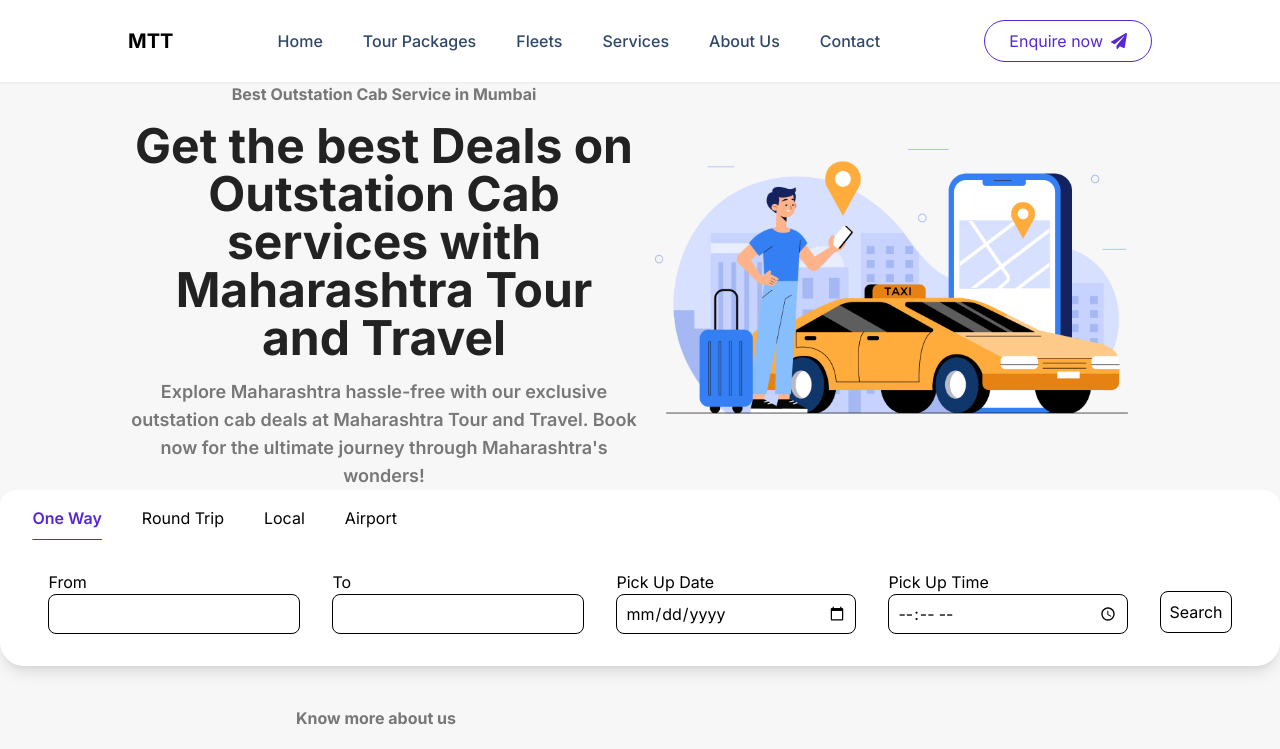
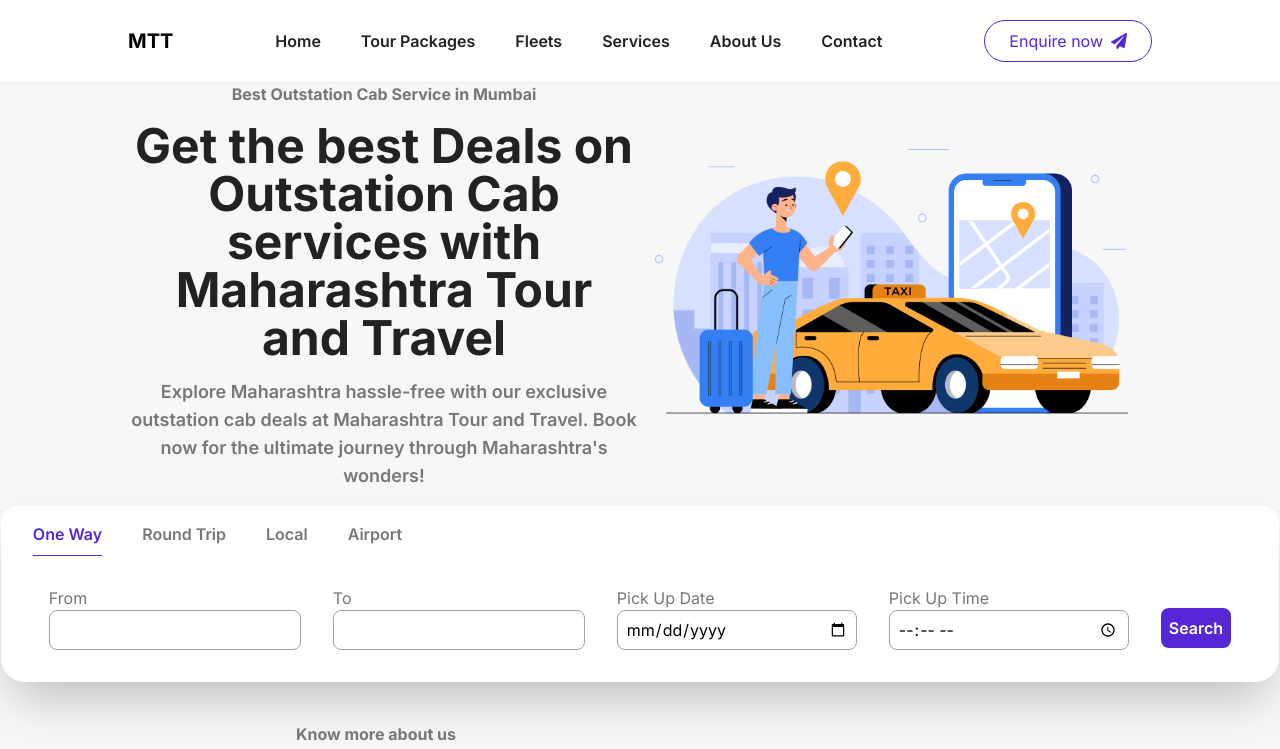
Before and after one commit to gauravhpanchal/MTT, a Next.js app: page / in a window 1280 px wide. Shown: the top 749 px of the page. Built offline with nearby package versions, Linux system fonts and the light colour scheme.

Commit message:
form changes

```diff
--- a/src/components/Navbar.js
+++ b/src/components/Navbar.js
@@ -51,7 +51,7 @@ const Navbar = () => {
                 <Link
                   href={item.href}
                   key={item.name}
-                  className="text-[#2E476B] hover:text-[#F66F4D] rounded-md font-medium"
+                  className="text-textPrimary hover:text-buttonPrimary rounded-md font-semibold"
                 >
                   {item.name}
                 </Link>
--- /dev/null
+++ b/src/components/SearchForms.js/AirportForm.js
@@ -0,0 +1,5 @@
+const AirportForm = () => {
+  return <div>AirportForm</div>;
+};
+
+export default AirportForm;
--- /dev/null
+++ b/src/components/SearchForms.js/LocalForm.js
@@ -0,0 +1,7 @@
+const LocalForm = () => {
+  return (
+    <div>LocalForm</div>
+  )
+}
+
+export default LocalForm
--- /dev/null
+++ b/src/components/SearchForms.js/OneWayForm.js
@@ -0,0 +1,7 @@
+const OneWayForm = () => {
+  return (
+    <div>OneWayForm</div>
+  )
+}
+
+export default OneWayForm
--- /dev/null
+++ b/src/components/SearchForms.js/RoundTripForm.js
@@ -0,0 +1,5 @@
+const RoundTripForm = () => {
+  return <div>RoundTripForm</div>;
+};
+
+export default RoundTripForm;
--- a/src/components/form/SearchForm.js
+++ b/src/components/form/SearchForm.js
@@ -20,42 +20,42 @@ const SearchForm = ({ tab }) => {
         return (
           <form className="grid md:flex items-center grid-cols-1 md:gap-8 gap-5">
             <div className="flex flex-col">
-              <label>From</label>
+              <label className="text-textSecondary">From</label>
               <input
                 type="text"
                 // value={fromDate}
                 onChange={handleFromDateChange}
-                className="h-10 border px-2 rounded-lg"
+                className="h-10 border px-2 rounded-lg border-borderColor"
               />
             </div>
             <div className="flex flex-col">
-              <label>To</label>
+              <label className="text-textSecondary">To</label>
               <input
                 type="text"
                 // value={toDate}
                 onChange={handleToDateChange}
-                className="h-10 border px-2 rounded-lg"
+                className="h-10 border px-2 rounded-lg border-borderColor"
               />
             </div>
             <div className="flex flex-col">
-              <label>Pick Up Date</label>
+              <label className="text-textSecondary">Pick Up Date</label>
               <input
                 type="date"
                 value={toDate}
                 onChange={handleToDateChange}
-                className="h-10 border md:w-60 w-[312px] px-2 rounded-lg"
+                className="h-10 border md:w-60 w-[312px] px-2 rounded-lg border-borderColor"
               />
             </div>
             <div className="flex flex-col">
-              <label>Pick Up Time</label>
+              <label className="text-textSecondary">Pick Up Time</label>
               <input
                 type="time"
                 // value={toDate}
                 onChange={handleToDateChange}
-                className="h-10 border px-2 md:w-60 w-[312px] rounded-lg"
+                className="h-10 border px-2 md:w-60 w-[312px] rounded-lg border-borderColor"
               />
             </div>
-            <div className="w-full border text-center p-2 mt-2 md:mt-5 rounded-lg">
+            <div className="w-full bg-buttonPrimary hover:border font-semibold hover:border-buttonPrimary text-bgPrimary hover:text-buttonPrimary hover:bg-bgPrimary text-center p-2 mt-2 md:mt-5 rounded-lg">
               <button type="submit">Search</button>
             </div>
             {/* Additional fields specific to Outstation */}
@@ -65,42 +65,42 @@ const SearchForm = ({ tab }) => {
         return (
           <form className="grid md:flex items-center grid-cols-1 md:gap-8 gap-5">
             <div className="flex flex-col">
-              <label>From</label>
+              <label className="text-textSecondary">From</label>
               <input
                 type="text"
                 // value={fromDate}
                 onChange={handleFromDateChange}
-                className="h-10 border px-2 rounded-lg"
+                className="h-10 border px-2 rounded-lg border-borderColor"
               />
             </div>
             <div className="flex flex-col">
-              <label>To</label>
+              <label className="text-textSecondary">To</label>
               <input
                 type="text"
                 // value={toDate}
                 onChange={handleToDateChange}
-                className="h-10 border px-2 rounded-lg"
+                className="h-10 border px-2 rounded-lg border-borderColor"
               />
             </div>
             <div className="flex flex-col">
-              <label>Pick Up Date</label>
+              <label className="text-textSecondary">Pick Up Date</label>
               <input
                 type="date"
                 value={toDate}
                 onChange={handleToDateChange}
-                className="h-10 border md:w-60 w-[312px] px-2 rounded-lg"
+                className="h-10 border md:w-60 w-[312px] px-2 rounded-lg border-borderColor"
               />
             </div>
             <div className="flex flex-col">
-              <label>Pick Up Time</label>
+              <label className="text-textSecondary">Pick Up Time</label>
               <input
                 type="time"
                 // value={toDate}
                 onChange={handleToDateChange}
-                className="h-10 border px-2 md:w-60 w-[312px] rounded-lg"
+                className="h-10 border px-2 md:w-60 w-[312px] rounded-lg border-borderColor"
               />
             </div>
-            <div className="w-full border text-center p-2 mt-2 md:mt-5 rounded-lg">
+            <div className="w-full border bg-buttonPrimary hover:border font-semibold hover:border-buttonPrimary text-bgPrimary hover:text-buttonPrimary hover:bg-bgPrimary text-center p-2 mt-2 md:mt-5 rounded-lg">
               <button type="submit">Search</button>
             </div>
             {/* Additional fields specific to Outstation */}
@@ -110,42 +110,42 @@ const SearchForm = ({ tab }) => {
         return (
           <form className="grid md:flex items-center grid-cols-1 md:gap-8 gap-5">
             <div className="flex flex-col">
-              <label>From</label>
+              <label className="text-textSecondary">From</label>
               <input
                 type="text"
                 // value={fromDate}
                 onChange={handleFromDateChange}
-                className="h-10 border px-2 rounded-lg"
+                className="h-10 border px-2 rounded-lg border-borderColor"
               />
             </div>
             <div className="flex flex-col">
-              <label>To</label>
+              <label className="text-textSecondary">To</label>
               <input
                 type="text"
                 // value={toDate}
                 onChange={handleToDateChange}
-                className="h-10 border px-2 rounded-lg"
+                className="h-10 border px-2 rounded-lg border-borderColor"
               />
             </div>
             <div className="flex flex-col">
-              <label>Pick Up Date</label>
+              <label className="text-textSecondary">Pick Up Date</label>
               <input
                 type="date"
                 value={toDate}
                 onChange={handleToDateChange}
-                className="h-10 border md:w-60 w-[312px] px-2 rounded-lg"
+                className="h-10 border md:w-60 w-[312px] px-2 rounded-lg border-borderColor"
               />
             </div>
             <div className="flex flex-col">
-              <label>Pick Up Time</label>
+              <label className="text-textSecondary">Pick Up Time</label>
               <input
                 type="time"
                 // value={toDate}
                 onChange={handleToDateChange}
-                className="h-10 border px-2 md:w-60 w-[312px] rounded-lg"
+                className="h-10 border px-2 md:w-60 w-[312px] rounded-lg border-borderColor"
               />
             </div>
-            <div className="w-full border text-center p-2 mt-2 md:mt-5 rounded-lg">
+            <div className="w-full border bg-buttonPrimary hover:border font-semibold hover:border-buttonPrimary text-bgPrimary hover:text-buttonPrimary hover:bg-bgPrimary text-center p-2 mt-2 md:mt-5 rounded-lg">
               <button type="submit">Search</button>
             </div>
             {/* Additional fields specific to Outstation */}
@@ -155,42 +155,42 @@ const SearchForm = ({ tab }) => {
         return (
           <form className="grid md:flex items-center grid-cols-1 md:gap-8 gap-5">
             <div className="flex flex-col">
-              <label>From</label>
+              <label className="text-textSecondary">From</label>
               <input
                 type="text"
                 // value={fromDate}
                 onChange={handleFromDateChange}
-                className="h-10 border px-2 rounded-lg"
+                className="h-10 border px-2 rounded-lg border-borderColor"
               />
             </div>
             <div className="flex flex-col">
-              <label>To</label>
+              <label className="text-textSecondary">To</label>
               <input
                 type="text"
                 // value={toDate}
                 onChange={handleToDateChange}
-                className="h-10 border px-2 rounded-lg"
+                className="h-10 border px-2 rounded-lg border-borderColor"
               />
             </div>
             <div className="flex flex-col">
-              <label>Pick Up Date</label>
+              <label className="text-textSecondary">Pick Up Date</label>
               <input
                 type="date"
                 value={toDate}
                 onChange={handleToDateChange}
-                className="h-10 border md:w-60 w-[312px] px-2 rounded-lg"
+                className="h-10 border md:w-60 w-[312px] px-2 rounded-lg border-borderColor"
               />
             </div>
             <div className="flex flex-col">
-              <label>Pick Up Time</label>
+              <label className="text-textSecondary">Pick Up Time</label>
               <input
                 type="time"
                 // value={toDate}
                 onChange={handleToDateChange}
-                className="h-10 border px-2 md:w-60 w-[312px] rounded-lg"
+                className="h-10 border px-2 md:w-60 w-[312px] rounded-lg border-borderColor"
               />
             </div>
-            <div className="w-full border text-center p-2 mt-2 md:mt-5 rounded-lg">
+            <div className="w-full border bg-buttonPrimary hover:border font-semibold hover:border-buttonPrimary text-bgPrimary hover:text-buttonPrimary hover:bg-bgPrimary text-center p-2 mt-2 md:mt-5 rounded-lg">
               <button type="submit">Search</button>
             </div>
             {/* Additional fields specific to Outstation */}
--- a/src/components/form/Tabs.js
+++ b/src/components/form/Tabs.js
@@ -10,8 +10,8 @@ const Tabs = () => {
   };
 
   return (
-    <div className="rounded-t-2xl rounded-b-3xl bg-[#fff] px-2 md:px-8 py-4 space-y-6 shadow-lg md:w-fit w-[360px] mx-auto">
-      <div className="flex justify-center md:justify-start md:gap-10 gap-6">
+    <div className="rounded-t-2xl rounded-b-3xl pt-4 bg-[#fff] px-2 md:px-8 py-4 space-y-6 shadow-2xl mt-4 md:w-fit w-[360px] mx-auto">
+      <div className="flex font-semibold text-textSecondary justify-center md:justify-start md:gap-10 gap-6">
         <button
           className={`${
             activeTab === "One Way" &&
--- a/tailwind.config.js
+++ b/tailwind.config.js
@@ -13,6 +13,7 @@ module.exports = {
       buttonText: "#ffffff",
       bgPrimary: "#ffffff",
       bgSecondary: "#f7f7f7",
+      borderColor: "#9ca3af",
     },
     extend: {
       backgroundImage: {
```
